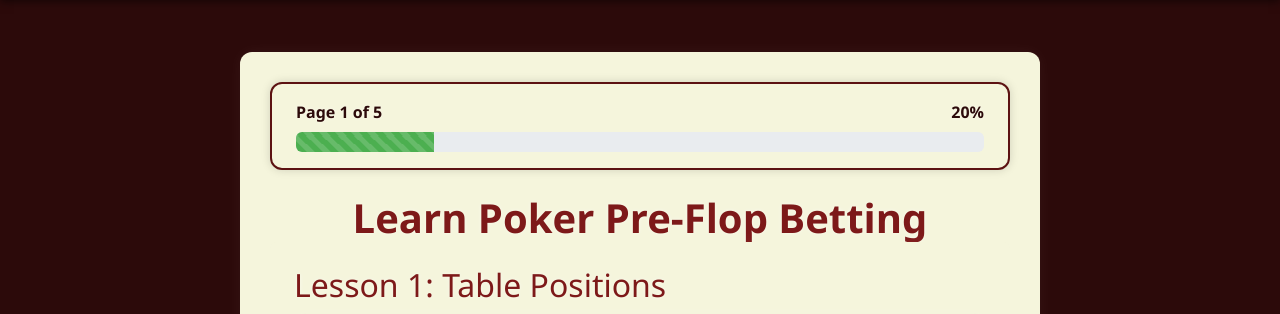
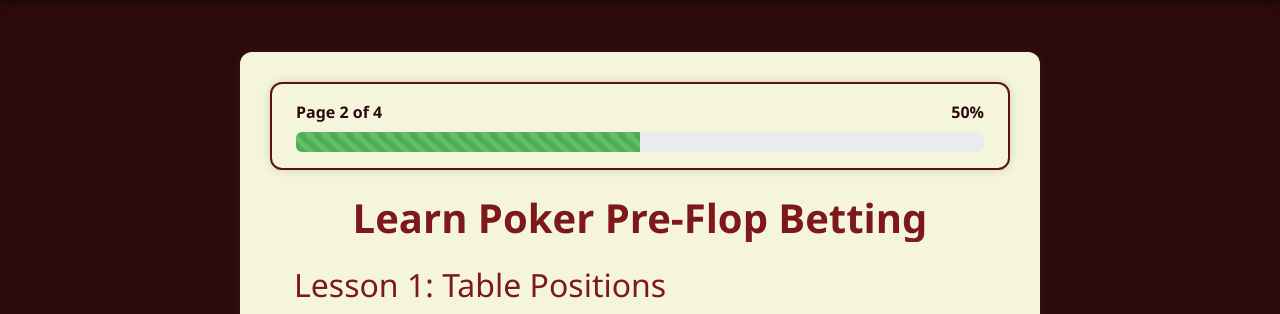
Before and after one commit to julialding/poker-preflop-play, a Flask app: page /learn/1 in a window 1280 px wide. Shown: the part 75-389 px from the top of the page. Run offline with Flask 3, Linux system fonts and the light colour scheme.

Commit message:
fixed progress bar temporarily. Note that it has to be changed per page edited for now. To Do.

```diff
--- a/app.py
+++ b/app.py
@@ -58,7 +58,7 @@ def learn_page(page_id):
         0: 'learn_page_0.html',  # What is Pre-Flop?
         1: 'learn_page_1.html',  # Table Positions
         2: 'learn_page_2.html',  # Starting Hand Categories
-        3: 'learn_page_3.html',  # Pre-Flop Betting Strategies
+        3: 'learn_page_3.html',  # RENAME
         4: 'learn_page_4.html'   # Betting Strategy
     }
 
--- a/templates/learn_base.html
+++ b/templates/learn_base.html
@@ -30,13 +30,13 @@ document.addEventListener('DOMContentLoaded', function() {
     if (path === '/learn') {
         currentPage = 1;
     } else if (path.includes('/learn/')) {
-        currentPage = parseInt(path.split('/learn/')[1]);
+        currentPage = parseInt(path.split('/learn/')[1]) + 1;
     } else {
         currentPage = 1;
     }
 
     // Total number of learn pages
-    const totalPages = 5;
+    const totalPages = 4;
 
     // Calculate progress
     const progress = (currentPage / totalPages) * 100;
--- a/templates/learn_page_2.html
+++ b/templates/learn_page_2.html
@@ -41,7 +41,7 @@
 
   <div class="lesson-navigation">
     <a href="/learn/1" class="lesson-nav-button">Back</a>
-    <a href="/learn/4" class="lesson-nav-button">Next</a>
+    <a href="/learn/3" class="lesson-nav-button">Next</a>
   </div>
 </div>
 
```
Also changed, not shown: templates/learn_page_3.html (renamed from templates/learn_page_4.html).
